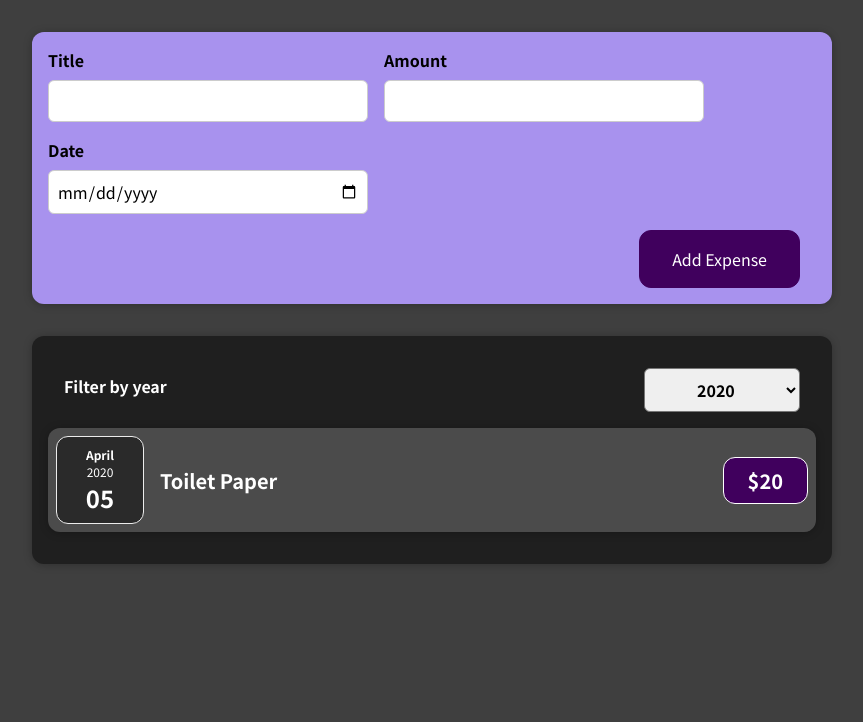
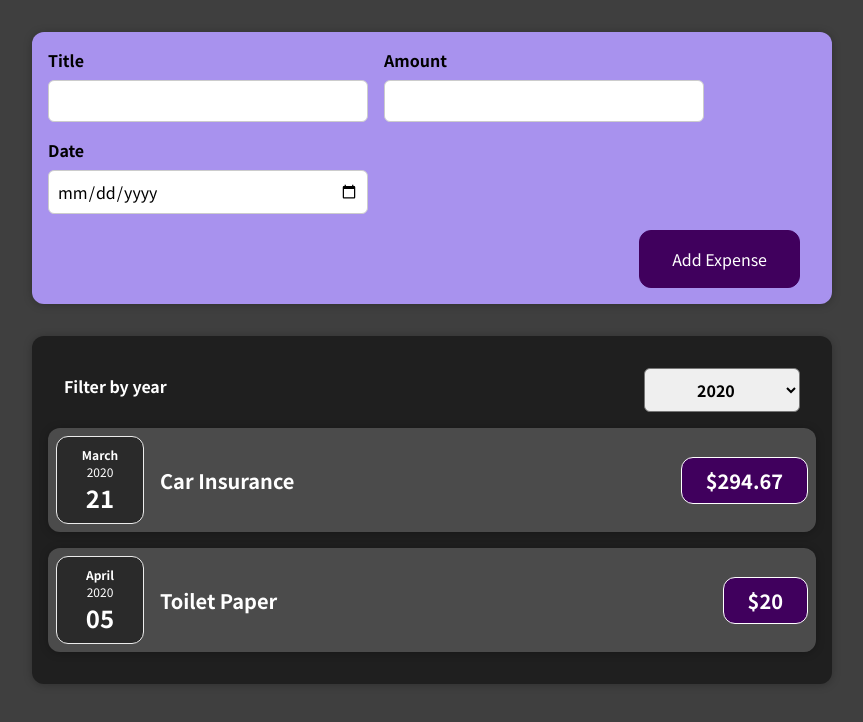
Before and after one commit to bduong94/react-complete-guide, a React (Create React App) app: page / in a window 1280 px wide. Shown: the top 722 px of the page, without its empty margins (208-1071 px from the left). Built offline with nearby package versions, Linux system fonts and the light colour scheme.

Commit message:
Extract conditional logic to its own component

```diff
--- a/src/App.js
+++ b/src/App.js
@@ -8,7 +8,7 @@ const DUMMY_EXPENSES = [
     id: 1,
     title: "Car Insurance",
     amount: 294.67,
-    date: new Date(2019, 2, 21),
+    date: new Date(2020, 2, 21),
   },
   {
     id: 2,
--- a/src/components/Expenses/ExpenseItem.js
+++ b/src/components/Expenses/ExpenseItem.js
@@ -7,6 +7,7 @@ export default function ExpenseItem(props) {
   const [title, setTitle] = useState(props.title);
 
   return (
+    <li>
       <Card className="expense-item">
         <ExpenseDate date={props.date} />
         <div className="expense-item__description">
@@ -14,5 +15,6 @@ export default function ExpenseItem(props) {
           <div className="expense-item__price">{`$${props.amount}`}</div>
         </div>
       </Card>
+    </li>
   );
 }
--- a/src/components/Expenses/ExpenseItemList.js
+++ b/src/components/Expenses/ExpenseItemList.js
@@ -1,7 +1,7 @@
 import React, { useState } from "react";
 import "./ExpenseItemList.css";
 import Card from "../UI/Card";
-import ExpenseItem from "./ExpenseItem";
+import ExpensesList from "./ExpensesList";
 import ExpensesFilter from "../ExpensesFilter/ExpensesFilter";
 
 export default function ExpenseItemList(props) {
@@ -11,26 +11,13 @@ export default function ExpenseItemList(props) {
     setFilteredYear(year);
   };
 
-  const expensesList = props.expenses
-    .filter((expense) => expense.date.getFullYear().toString() === filteredYear)
-    .map((expense) => {
-      return (
-        <ExpenseItem
-          key={expense.id}
-          title={expense.title}
-          amount={expense.amount}
-          date={expense.date}
-        />
-      );
-    });
-
   return (
     <Card className="expenses">
       <ExpensesFilter
         selected={filteredYear}
         onFilterYear={filterYearHandler}
       />
-      {expensesList}
+      <ExpensesList expenses={props.expenses} filteredYear={filteredYear} />
     </Card>
   );
 }
--- /dev/null
+++ b/src/components/Expenses/ExpensesList.css
@@ -0,0 +1,9 @@
+.expenses-list {
+  list-style: none;
+  padding: 0;
+}
+
+.expenses-list__fallback {
+  color: white;
+  text-align: center;
+}
--- /dev/null
+++ b/src/components/Expenses/ExpensesList.js
@@ -0,0 +1,28 @@
+import React from "react";
+import ExpenseItem from "./ExpenseItem";
+import "./ExpensesList.css";
+
+const ExpensesList = (props) => {
+  const expensesList = props.expenses
+    .filter(
+      (expense) => expense.date.getFullYear().toString() === props.filteredYear
+    )
+    .map((expense) => {
+      return (
+        <ExpenseItem
+          key={expense.id}
+          title={expense.title}
+          amount={expense.amount}
+          date={expense.date}
+        />
+      );
+    });
+
+  if (expensesList.length === 0) {
+    return <h2 className=".expenses-list__fallback">Found no expenses</h2>;
+  }
+
+  return <ul className="expenses-list">{expensesList}</ul>;
+};
+
+export default ExpensesList;
```
Lines whose indentation alone changed are shown as unchanged.
